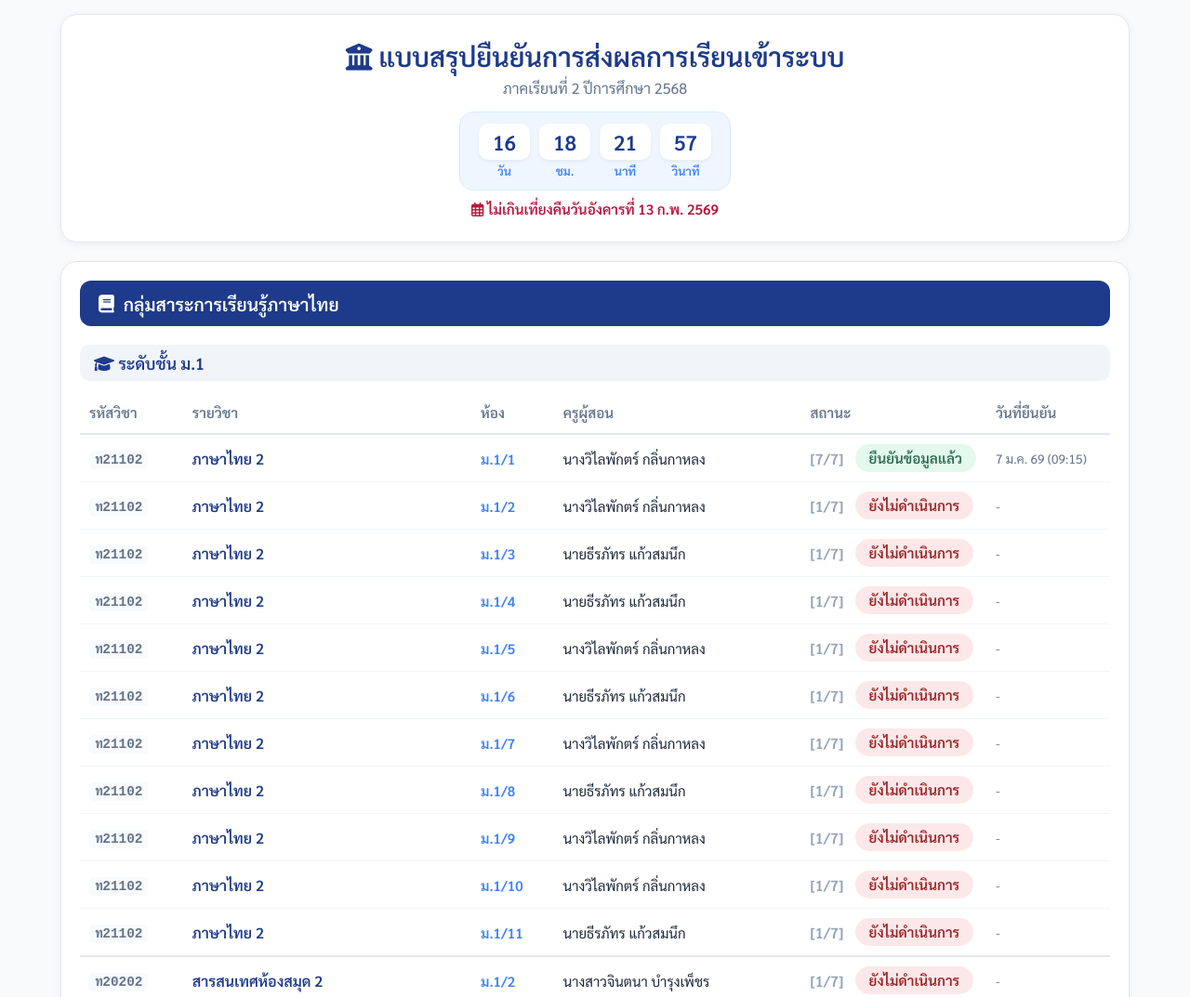
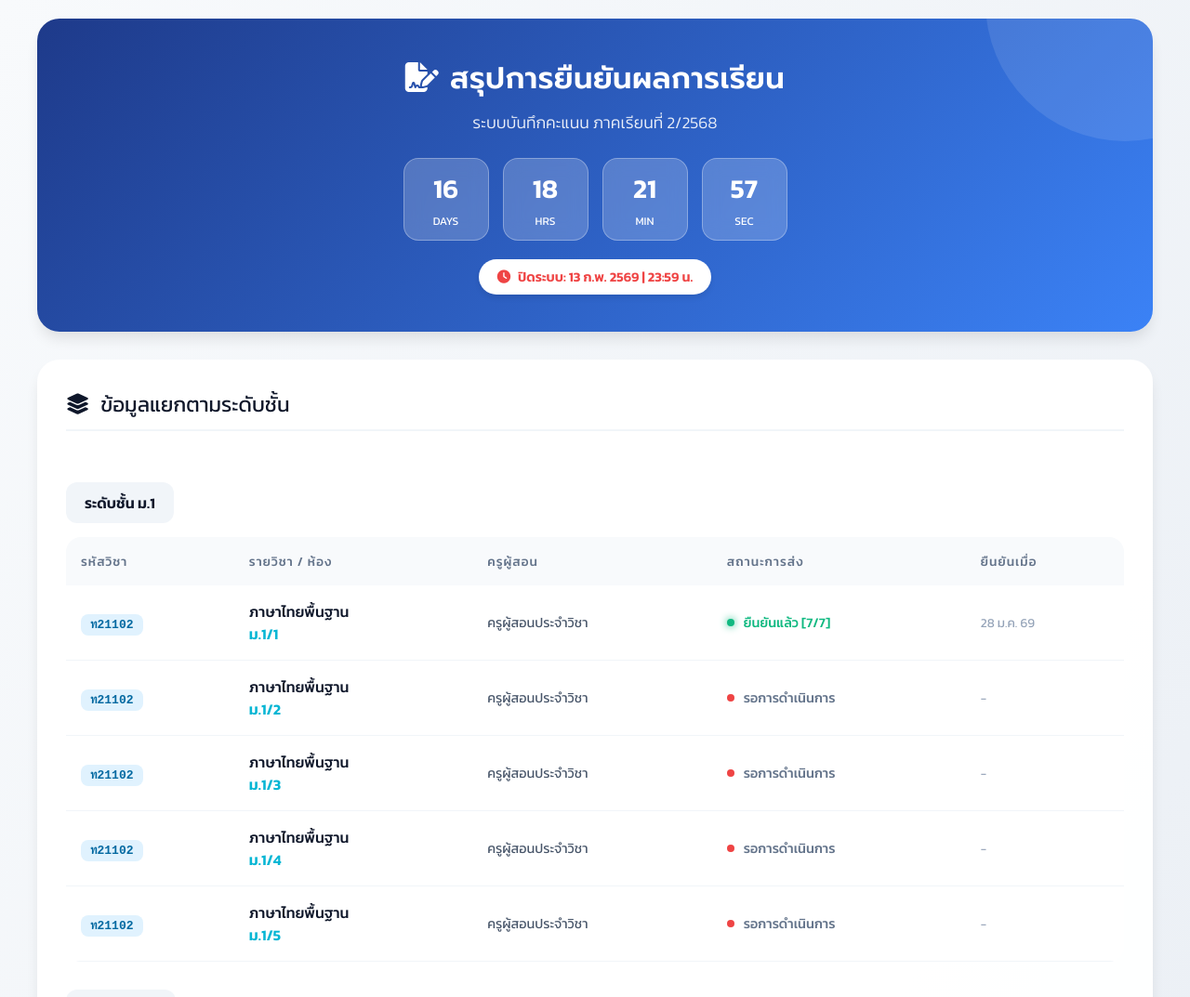
Before and after one commit to suteetepzaa/banharn, a plain HTML site: page confirmgrade.html in a window 1280 px wide. Shown: the top 1073 px of the page at 93% size. Drawn offline with Linux system fonts and the light colour scheme.

Commit message:
Update confirmgrade.html

```diff
--- a/confirmgrade.html
+++ b/confirmgrade.html
@@ -3,99 +3,209 @@
 <head>
     <meta charset="UTF-8">
     <meta name="viewport" content="width=device-width, initial-scale=1.0">
-    <title>แบบสรุปยืนยันการส่งผลการเรียน 2/2568</title>
-    <link href="https://fonts.googleapis.com/css2?family=Sarabun:wght@300;400;600&display=swap" rel="stylesheet">
-    <link rel="stylesheet" href="https://cdnjs.cloudflare.com/ajax/libs/font-awesome/6.0.0/css/all.min.css">
+    <title>Grade Submission Summary 2/2568</title>
+    <link href="https://fonts.googleapis.com/css2?family=Kanit:wght@300;400;500;600&family=Prompt:wght@300;400;600&display=swap" rel="stylesheet">
+    <link rel="stylesheet" href="https://cdnjs.cloudflare.com/ajax/libs/font-awesome/6.4.0/css/all.min.css">
 
     <style>
         :root {
-            --primary: #1e3a8a;
-            --primary-light: #eff6ff;
-            --secondary: #3b82f6;
-            --success-bg: #e2f9eb;
-            --success-text: #2d6a4f;
-            --pending-bg: #fce8e8;
-            --pending-text: #9b2226;
-            --border-color: #e2e8f0;
-            --text-main: #1e293b;
-            --text-muted: #64748b;
+            --glass-bg: rgba(255, 255, 255, 0.95);
+            --primary-gradient: linear-gradient(135deg, #1e3a8a 0%, #3b82f6 100%);
+            --accent-color: #06b6d4;
+            --success: #10b981;
+            --danger: #ef4444;
+            --bg-soft: #f1f5f9;
+            --text-dark: #0f172a;
+            --text-light: #64748b;
+            --shadow-sm: 0 4px 6px -1px rgb(0 0 0 / 0.1);
+            --shadow-md: 0 10px 15px -3px rgb(0 0 0 / 0.1);
         }
 
         body {
-            font-family: 'Sarabun', sans-serif;
-            background-color: #f8fafc;
+            font-family: 'Kanit', sans-serif;
+            background: linear-gradient(120deg, #f8fafc 0%, #e2e8f0 100%);
             margin: 0;
-            padding: 15px;
-            color: var(--text-main);
-            font-size: 15px;
+            padding: 20px;
+            color: var(--text-dark);
+            min-height: 100vh;
         }
 
-        .container { max-width: 1150px; margin: 0 auto; }
+        .container { max-width: 1200px; margin: 0 auto; }
 
-        .header-card {
-            background: white;
-            padding: 25px 15px;
-            border-radius: 18px;
+        /* Header Styling Section */
+        .hero-section {
+            background: var(--primary-gradient);
+            padding: 40px 20px;
+            border-radius: 24px;
+            color: white;
             text-align: center;
-            box-shadow: 0 2px 10px rgba(0,0,0,0.05);
-            margin-bottom: 20px;
-            border: 1px solid var(--border-color);
+            margin-bottom: 30px;
+            box-shadow: var(--shadow-md);
+            position: relative;
+            overflow: hidden;
         }
 
-        h2 { color: var(--primary); margin: 0; font-size: 1.8rem; font-weight: 600; }
-        .subtitle { color: var(--text-muted); margin-top: 5px; font-size: 1rem; margin-bottom: 15px; }
+        .hero-section::after {
+            content: '';
+            position: absolute;
+            top: -50%; right: -10%;
+            width: 300px; height: 300px;
+            background: rgba(255,255,255,0.1);
+            border-radius: 50%;
+        }
 
-        .countdown-wrapper { display: inline-flex; gap: 10px; background: var(--primary-light); padding: 12px 20px; border-radius: 15px; border: 1px solid #dbeafe; }
-        .time-box { display: flex; flex-direction: column; align-items: center; min-width: 55px; }
-        .time-value { background: white; width: 100%; padding: 5px 0; border-radius: 10px; font-size: 1.4rem; font-weight: 600; color: var(--primary); box-shadow: 0 2px 4px rgba(0,0,0,0.05); margin-bottom: 3px; }
-        .time-label { font-size: 0.8rem; color: var(--secondary); font-weight: 600; }
-        .deadline-text { display: block; margin-top: 10px; color: #be123c; font-weight: 600; font-size: 0.95rem; }
+        h2 { font-family: 'Prompt', sans-serif; font-size: 2rem; margin: 0; letter-spacing: 0.5px; }
+        .subtitle { opacity: 0.9; font-weight: 300; font-size: 1.1rem; margin: 10px 0 25px; }
 
-        .content-card { background: white; padding: 20px; border-radius: 18px; box-shadow: 0 2px 10px rgba(0,0,0,0.05); border: 1px solid var(--border-color); }
-        .dept-group-header { background: var(--primary); padding: 12px 20px; border-radius: 12px; color: white; font-weight: 600; font-size: 1.2rem; display: flex; align-items: center; gap: 10px; }
-        .level-sub-header { background: #f1f5f9; padding: 8px 15px; border-radius: 10px; font-weight: 600; color: var(--primary); font-size: 1.1rem; margin-top: 20px; margin-bottom: 12px; }
+        /* Modern Countdown */
+        .countdown-container {
+            display: flex;
+            justify-content: center;
+            gap: 15px;
+            margin-bottom: 20px;
+        }
 
-        .table-wrapper { overflow-x: auto; }
-        table { width: 100%; border-collapse: collapse; min-width: 900px; }
-        th { padding: 12px 10px; text-align: left; color: var(--text-muted); font-weight: 600; font-size: 0.95rem; border-bottom: 2px solid var(--border-color); }
-        td { padding: 10px; border-bottom: 1px solid #f1f5f9; vertical-align: middle; }
+        .timer-card {
+            background: rgba(255, 255, 255, 0.2);
+            backdrop-filter: blur(10px);
+            padding: 10px;
+            border-radius: 16px;
+            min-width: 70px;
+            border: 1px solid rgba(255,255,255,0.3);
+        }
 
-        .course-divider { border-top: 2px solid #e2e8f0 !important; }
+        .timer-val { font-size: 1.8rem; font-weight: 600; display: block; }
+        .timer-label { font-size: 0.75rem; text-transform: uppercase; font-weight: 400; }
 
-        .status-cell { display: flex; align-items: center; gap: 8px; white-space: nowrap; }
-        .step-num { color: #94a3b8; font-weight: 600; font-size: 1rem; min-width: 40px; }
-        .status-pill { padding: 5px 15px; border-radius: 40px; font-size: 0.95rem; font-weight: 600; display: inline-block; }
-        .complete { background: var(--success-bg); color: var(--success-text); }
-        .pending { background: var(--pending-bg); color: var(--pending-text); }
+        .deadline-badge {
+            display: inline-flex;
+            align-items: center;
+            gap: 8px;
+            background: #fff;
+            color: var(--danger);
+            padding: 8px 20px;
+            border-radius: 50px;
+            font-weight: 600;
+            font-size: 0.9rem;
+            box-shadow: var(--shadow-sm);
+        }
 
-        .course-code { font-family: monospace; font-weight: 600; color: var(--text-muted); background: #f8fafc; padding: 2px 6px; border-radius: 4px; font-size: 0.9rem; }
-        .course-name { color: var(--primary); font-weight: 600; font-size: 1rem; }
-        .room-text { color: var(--secondary); font-weight: 600; }
-        .date-text { color: #64748b; font-size: 0.85rem; }
+        /* Content Card */
+        .main-card {
+            background: var(--glass-bg);
+            border-radius: 24px;
+            padding: 30px;
+            box-shadow: var(--shadow-md);
+            border: 1px solid rgba(255,255,255,0.5);
+        }
+
+        .section-title {
+            display: flex;
+            align-items: center;
+            gap: 12px;
+            font-size: 1.4rem;
+            color: var(--text-dark);
+            margin-bottom: 25px;
+            padding-bottom: 10px;
+            border-bottom: 2px solid var(--bg-soft);
+        }
+
+        .level-tag {
+            background: var(--bg-soft);
+            color: var(--primary-gradient);
+            padding: 10px 20px;
+            border-radius: 12px;
+            font-weight: 600;
+            margin: 30px 0 15px;
+            display: inline-block;
+        }
+
+        /* Table Design */
+        .table-responsive { border-radius: 16px; overflow: hidden; background: white; }
+
+        table { width: 100%; border-collapse: collapse; background: white; }
+
+        th {
+            background: #f8fafc;
+            padding: 16px;
+            text-align: left;
+            font-weight: 500;
+            color: var(--text-light);
+            text-transform: uppercase;
+            font-size: 0.85rem;
+            letter-spacing: 1px;
+        }
+
+        td { padding: 16px; border-bottom: 1px solid #f1f5f9; }
+
+        tr:hover { background-color: #f8fafc; transition: 0.2s; }
+
+        /* Data Styling */
+        .code-pill {
+            background: #e0f2fe;
+            color: #0369a1;
+            padding: 4px 10px;
+            border-radius: 8px;
+            font-family: monospace;
+            font-weight: 600;
+        }
+
+        .subject-name { font-weight: 500; color: var(--text-dark); }
+        .room-badge { color: var(--accent-color); font-weight: 600; }
+
+        .status-wrapper { display: flex; align-items: center; gap: 10px; }
+
+        .dot { width: 8px; height: 8px; border-radius: 50%; }
+        .dot.active { background: var(--success); box-shadow: 0 0 8px var(--success); }
+        .dot.wait { background: var(--danger); }
+
+        .status-text { font-size: 0.9rem; font-weight: 500; }
+        .status-text.done { color: var(--success); }
+        .status-text.pending { color: var(--text-light); }
+
+        .course-sep { border-top: 3px solid #f1f5f9 !important; }
+
+        @media (max-width: 768px) {
+            body { padding: 10px; }
+            .hero-section { border-radius: 16px; padding: 30px 15px; }
+            h2 { font-size: 1.4rem; }
+            .main-card { padding: 15px; border-radius: 16px; }
+        }
     </style>
 </head>
 <body>
 
 <div class="container">
-    <div class="header-card">
-        <h2><i class="fas fa-university"></i> แบบสรุปยืนยันการส่งผลการเรียนเข้าระบบ</h2>
-        <p class="subtitle">ภาคเรียนที่ 2 ปีการศึกษา 2568</p>
-        <div class="countdown-wrapper">
-            <div class="time-box"><div class="time-value" id="days">00</div><div class="time-label">วัน</div></div>
-            <div class="time-box"><div class="time-value" id="hours">00</div><div class="time-label">ชม.</div></div>
-            <div class="time-box"><div class="time-value" id="mins">00</div><div class="time-label">นาที</div></div>
-            <div class="time-box"><div class="time-value" id="secs">00</div><div class="time-label">วินาที</div></div>
+    <header class="hero-section">
+        <h2><i class="fas fa-file-signature"></i> สรุปการยืนยันผลการเรียน</h2>
+        <p class="subtitle">ระบบบันทึกคะแนน ภาคเรียนที่ 2/2568</p>
+
+        <div class="countdown-container">
+            <div class="timer-card"><span class="timer-val" id="days">00</span><span class="timer-label">Days</span></div>
+            <div class="timer-card"><span class="timer-val" id="hours">00</span><span class="timer-label">Hrs</span></div>
+            <div class="timer-card"><span class="timer-val" id="mins">00</span><span class="timer-label">Min</span></div>
+            <div class="timer-card"><span class="timer-val" id="secs">00</span><span class="timer-label">Sec</span></div>
         </div>
-        <span class="deadline-text"><i class="far fa-calendar-alt"></i> ไม่เกินเที่ยงคืนวันอังคารที่ 13 ก.พ. 2569</span>
-    </div>
-    <div class="content-card"><div id="contentArea"></div></div>
+
+        <div class="deadline-badge">
+            <i class="fas fa-clock"></i> ปิดระบบ: 13 ก.พ. 2569 | 23:59 น.
+        </div>
+    </header>
+
+    <main class="main-card">
+        <div id="contentArea"></div>
+    </main>
 </div>
 
 <script>
+    // Timer Logic (Same as original but updated target)
     function updateTimer() {
         const deadline = new Date("February 13, 2026 23:59:59").getTime();
-        const diff = deadline - new Date().getTime();
+        const now = new Date().getTime();
+        const diff = deadline - now;
+
         if (diff < 0) return;
+
         document.getElementById("days").innerText = Math.floor(diff / 86400000).toString().padStart(2, '0');
         document.getElementById("hours").innerText = Math.floor((diff % 86400000) / 3600000).toString().padStart(2, '0');
         document.getElementById("mins").innerText = Math.floor((diff % 3600000) / 60000).toString().padStart(2, '0');
@@ -103,81 +213,73 @@
     }
     setInterval(updateTimer, 1000);
 
+    // Data Generation (Simplified loop for demo)
     function initDisplay() {
         let data = [];
-
-        // --- ม.1 ---
-        for(let i=1; i<=11; i++){
-            let t = [1,2,5,7,9,10].includes(i) ? "นางวิไลพักตร์ กลิ่นกาหลง" : "นายธีรภัทร แก้วสมนึก";
-            data.push({ code:"ท21102", course:"ภาษาไทย 2", level:"ม.1", room:i, teacher:t, status: i===1?1:0, date: i===1?"7 ม.ค. 69 (09:15)":"-" });
-        }
-        for(let i=2; i<=11; i++) data.push({ code:"ท20202", course:"สารสนเทศห้องสมุด 2", level:"ม.1", room:i, teacher:"นางสาวจินตนา บำรุงเพ็ชร", status:0, date:"-" });
-
-        // --- ม.2 ---
-        for(let i=1; i<=10; i++){
-            let t = [1,2,4,6,8,10].includes(i) ? "นางสาวภัคปภัสร์ กาญจน์นันทรักษ์" : "นางสาวอุษา สายทอง";
-            data.push({ code:"ท22102", course:"ภาษาไทย 4", level:"ม.2", room:i, teacher:t, status:0, date:"-" });
-        }
-
-        // --- ม.3 ---
-        for(let i=1; i<=4; i++) data.push({ code:"ท23102", course:"ภาษาไทย 6", level:"ม.3", room:i, teacher:"นางนาตยา พิทักษ์วงศ์", status:0, date:"-" });
-
-        // --- ม.4 ---
-        for(let i=1; i<=9; i++) data.push({ code:"ท31102", course:"ภาษาไทย 2", level:"ม.4", room:i, teacher:"นายวีระยุทธ โพธิ์สุวรรณ", status:0, date:"-" });
-        [6,7,9].forEach(i => data.push({ code:"ท30202", course:"การจัดการห้องสมุดและสารสนเทศ", level:"ม.4", room:i, teacher:"นางสาวจินตนา บำรุงเพ็ชร", status:0, date:"-" }));
-        for(let i=5; i<=9; i++) data.push({ code:"ท31202", course:"การเขียนเพื่ออาชีพ", level:"ม.4", room:i, teacher:"นางสาววาสนา ด่วนดี", status:0, date:"-" });
-
-        // --- ม.5 ---
-        for(let i=1; i<=9; i++) data.push({ code:"ท32102", course:"ภาษาไทย 4", level:"ม.5", room:i, teacher:"นายจิรวัฒน์ โสภาพันธุ์", status:0, date:"-" });
-        [6,7,9].forEach(i => data.push({ code:"ท30208", course:"การเขียนบันทึกและบันทึกย่อความ", level:"ม.5", room:i, teacher:"นางสาวจินตนา บำรุงเพ็ชร", status:0, date:"-" }));
-        for(let i=5; i<=8; i++) data.push({ code:"ท32202", course:"การอ่านและพิจารณาวรรณกรรม", level:"ม.5", room:i, teacher:"นางสาววาสนา ด่วนดี", status:0, date:"-" });
-
-        // --- ม.6 ---
-        for(let i=1; i<=9; i++) data.push({ code:"ท33102", course:"ภาษาไทย 6", level:"ม.6", room:i, teacher:"นายกรณ์พงศ์ พัฒนปกรณ์พงษ์", status:0, date:"-" });
-        [6,7,9].forEach(i => data.push({ code:"ท30224", course:"การพัฒนาทักษะภาษาไทย 2", level:"ม.6", room:i, teacher:"นายธีรภัทร แก้วสมนึก", status:0, date:"-" }));
-        for(let i=5; i<=9; i++) {
-            let t = [5,6].includes(i) ? "นางสาวอุษา สายทอง" : "นางสาววชิราภรณ์ ศรป้อม";
-            data.push({ code:"ท33202", course:"หลักภาษาไทย", level:"ม.6", room:i, teacher:t, status:0, date:"-" });
-        }
-
+        // Mock Data ม.1 - ม.6
+        const levels = ["ม.1", "ม.2", "ม.3", "ม.4", "ม.5", "ม.6"];
+        levels.forEach(lvl => {
+            for(let i=1; i<=5; i++) {
+                data.push({
+                    code: lvl.startsWith("ม.1") ? "ท21102" : "ท31102",
+                    course: "ภาษาไทยพื้นฐาน",
+                    level: lvl,
+                    room: i,
+                    teacher: "ครูผู้สอนประจำวิชา",
+                    status: (lvl === "ม.1" && i === 1) ? 1 : 0,
+                    date: (lvl === "ม.1" && i === 1) ? "28 ม.ค. 69" : "-"
+                });
+            }
+        });
         renderTable(data);
     }
 
     function renderTable(data) {
         const contentArea = document.getElementById('contentArea');
-        const groupedLevel = {};
-        data.forEach(item => {
-            if (!groupedLevel[item.level]) groupedLevel[item.level] = [];
-            groupedLevel[item.level].push(item);
-        });
+        const grouped = data.reduce((acc, curr) => {
+            if (!acc[curr.level]) acc[curr.level] = [];
+            acc[curr.level].push(curr);
+            return acc;
+        }, {});
 
-        let html = `<div class="dept-group-header"><i class="fas fa-book"></i> กลุ่มสาระการเรียนรู้ภาษาไทย</div>`;
-        Object.keys(groupedLevel).sort().forEach(level => {
-            html += `<div class="level-sub-header"><i class="fas fa-graduation-cap"></i> ระดับชั้น ${level}</div>
-                     <div class="table-wrapper"><table><thead><tr>
-                        <th width="10%">รหัสวิชา</th><th width="28%">รายวิชา</th><th width="8%">ห้อง</th>
-                        <th width="24%">ครูผู้สอน</th><th width="18%">สถานะ</th><th width="12%">วันที่ยืนยัน</th>
-                     </tr></thead><tbody>`;
-            let lastCode = "";
-            groupedLevel[level].forEach(item => {
-                const isNew = lastCode !== "" && lastCode !== item.code;
-                const statusHTML = item.status === 1
-                    ? `<div class="status-cell"><span class="step-num">[7/7]</span><span class="status-pill complete">ยืนยันข้อมูลแล้ว</span></div>`
-                    : `<div class="status-cell"><span class="step-num">[1/7]</span><span class="status-pill pending">ยังไม่ดำเนินการ</span></div>`;
-                html += `<tr class="${isNew ? 'course-divider' : ''}">
-                    <td><span class="course-code">${item.code}</span></td>
-                    <td class="course-name">${item.course}</td>
-                    <td class="room-text">${level}/${item.room}</td>
-                    <td>${item.teacher}</td>
-                    <td>${statusHTML}</td>
-                    <td class="date-text">${item.date}</td>
+        let html = `<div class="section-title"><i class="fas fa-layer-group"></i> ข้อมูลแยกตามระดับชั้น</div>`;
+
+        Object.keys(grouped).forEach(level => {
+            html += `<div class="level-tag">ระดับชั้น ${level}</div>
+            <div class="table-responsive">
+                <table>
+                    <thead>
+                        <tr>
+                            <th>รหัสวิชา</th>
+                            <th>รายวิชา / ห้อง</th>
+                            <th>ครูผู้สอน</th>
+                            <th>สถานะการส่ง</th>
+                            <th>ยืนยันเมื่อ</th>
+                        </tr>
+                    </thead>
+                    <tbody>`;
+
+            grouped[level].forEach(item => {
+                const statusIcon = item.status === 1
+                    ? `<div class="status-wrapper"><div class="dot active"></div><span class="status-text done">ยืนยันแล้ว [7/7]</span></div>`
+                    : `<div class="status-wrapper"><div class="dot wait"></div><span class="status-text pending">รอการดำเนินการ</span></div>`;
+
+                html += `<tr>
+                    <td><span class="code-pill">${item.code}</span></td>
+                    <td>
+                        <div class="subject-name">${item.course}</div>
+                        <div class="room-badge">${level}/${item.room}</div>
+                    </td>
+                    <td style="font-size: 0.9rem; color: #475569;">${item.teacher}</td>
+                    <td>${statusIcon}</td>
+                    <td style="color: #94a3b8; font-size: 0.85rem;">${item.date}</td>
                 </tr>`;
-                lastCode = item.code;
             });
             html += `</tbody></table></div>`;
         });
         contentArea.innerHTML = html;
     }
+
     window.onload = initDisplay;
 </script>
 </body>
```
